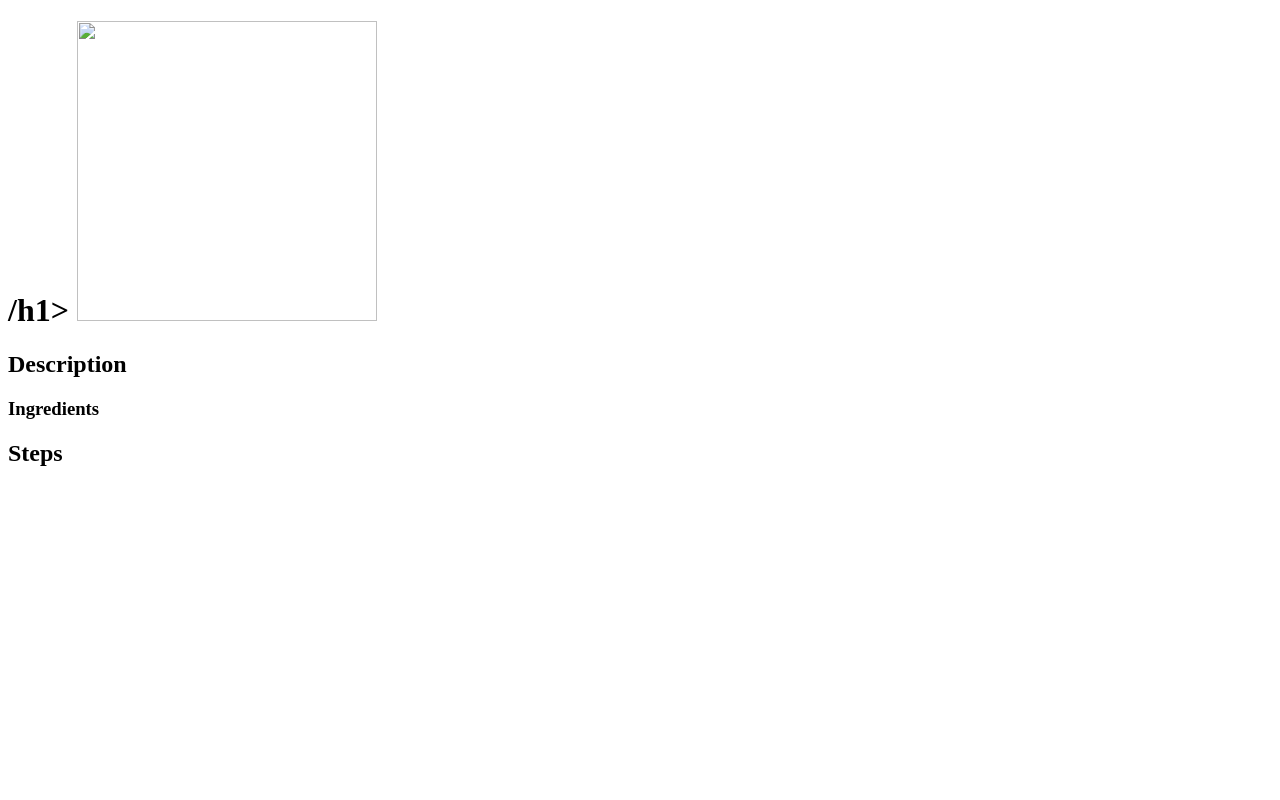
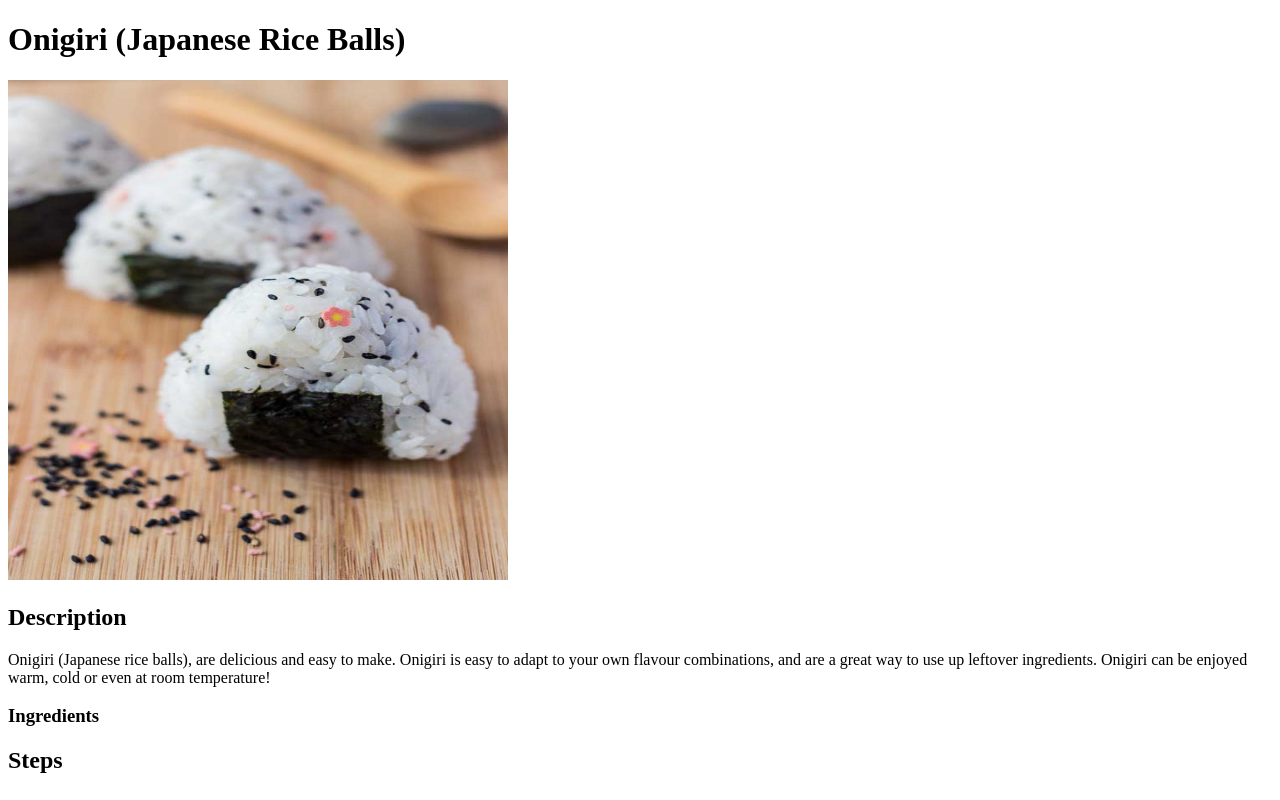
Before and after one commit to DustinGalic28/odin-recipes, a plain HTML site: page recipes/onigiri.html in a window 1280 px wide. Drawn offline with Linux system fonts and the light colour scheme.

Commit message:
Download onigiri.jpg into images directory Update onigiri.html, insert onigiri.jpg, update Description section

```diff
--- a/recipes/onigiri.html
+++ b/recipes/onigiri.html
@@ -6,10 +6,14 @@
     </head>
 
     <body>
-        <h1>/h1>
-        <img src="" alt="" width="300" height="300">
+        <h1>Onigiri (Japanese Rice Balls)</h1>
+        <img src="../images/onigiri.jpg" alt="Onigiri (rice balls)" width="500" height="500">
         <h2>Description</h2>
         <p>
+            Onigiri (Japanese rice balls), are delicious and easy to make.
+            Onigiri is easy to adapt to your own flavour combinations, and are a great way to
+            use up leftover ingredients.
+            Onigiri can be enjoyed warm, cold or even at room temperature!
         </p>
 
         <h3>Ingredients</h3>
```
Also changed, not shown: images/onigiri.jpg (added).
